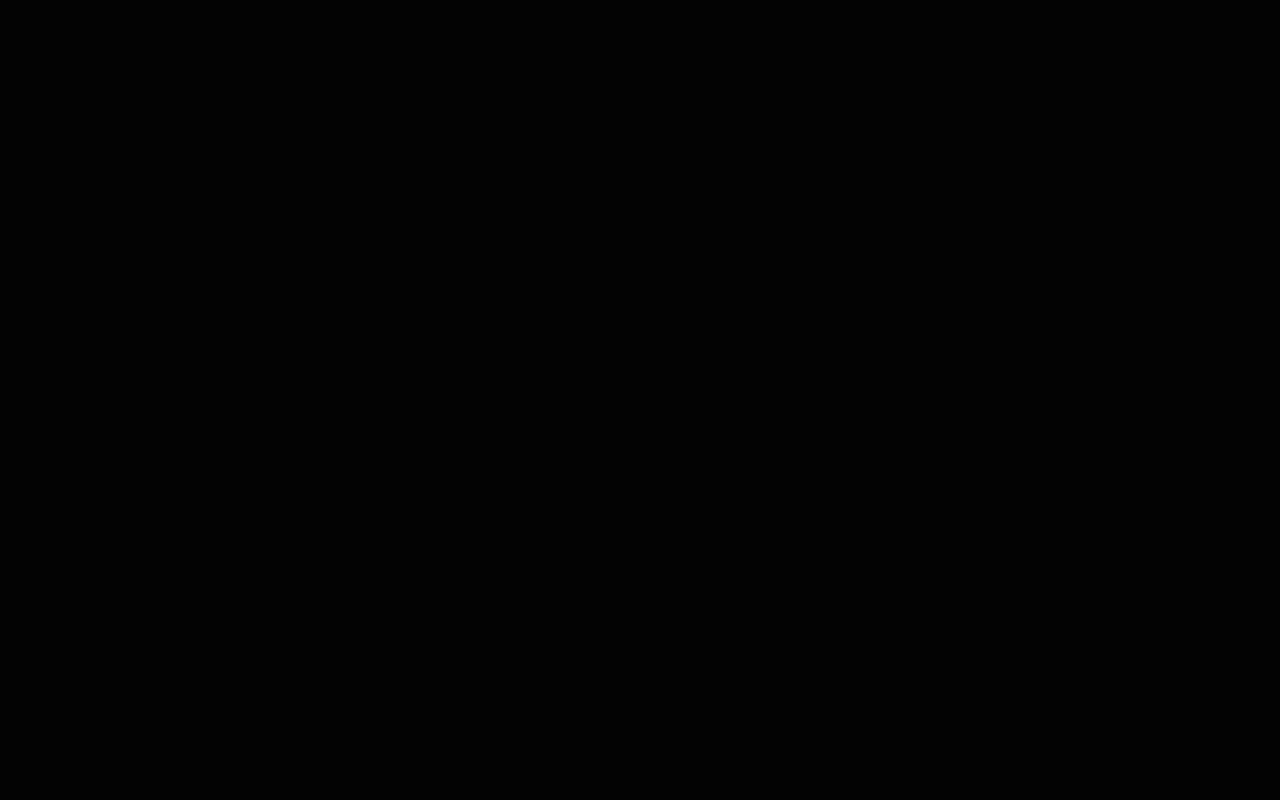
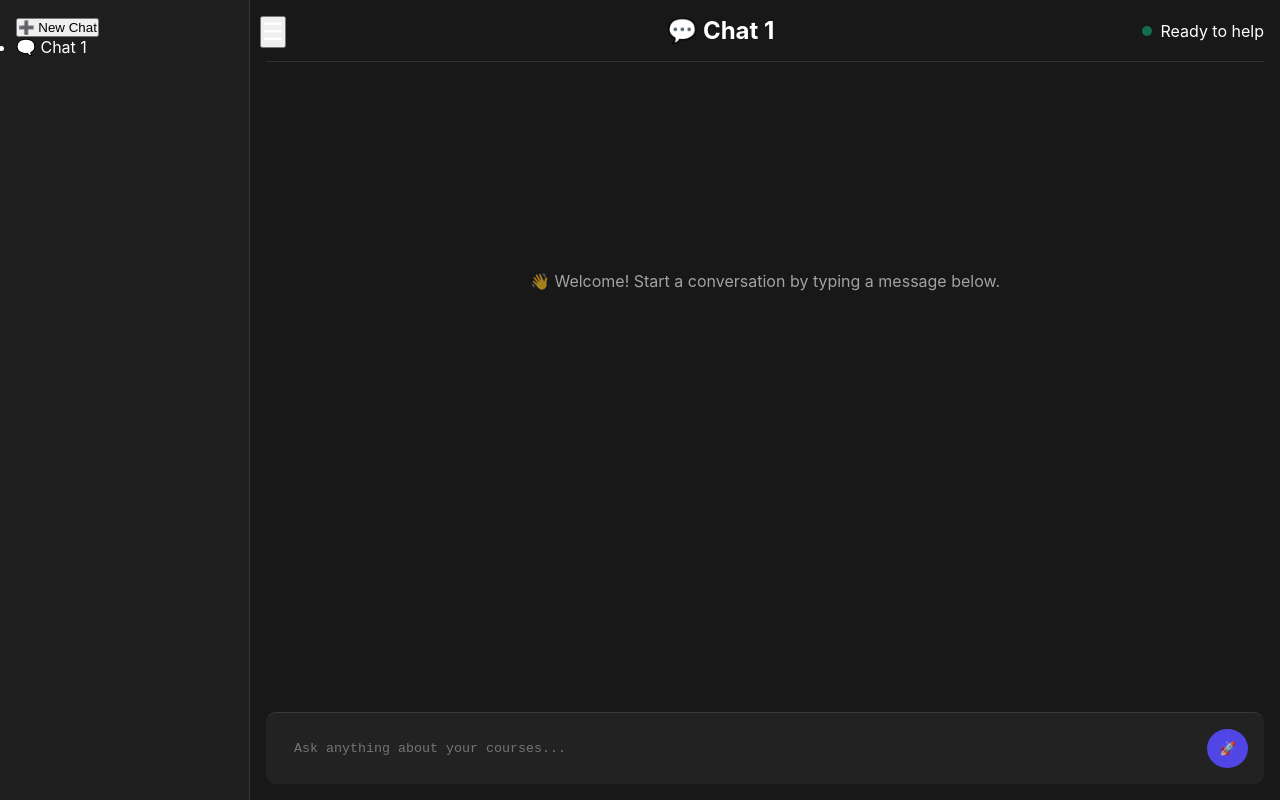
Before and after one commit to azeebneuron/soft-engg-project-jan-2025-se-Jan-31, a Vue app in the folder vue-project/: page /chatbot in a window 1280 px wide. Before the commit this address had no page. Built offline with nearby package versions, Linux system fonts and the light colour scheme.

Commit message:
ChatInterface in Development

```diff
--- a/vue-project/src/router/index.js
+++ b/vue-project/src/router/index.js
@@ -26,6 +26,11 @@ const router = createRouter({
       name: 'dashboard',
       component: () => import('../views/StudentDashboard.vue')
     },
+    {
+      path: '/chatbot',
+      name: 'chatbot',
+      component: () => import('../views/ChatInterface.vue')
+    }
 
   ],
 })
--- a/vue-project/src/views/ChatInterface.vue
+++ b/vue-project/src/views/ChatInterface.vue
@@ -1,9 +1,25 @@
 <template>
-    <div class="chat-interface" :class="isDarkMode ? 'dark-mode' : 'light-mode'">
+  <div class="chat-app">
+    <!-- Sidebar for Conversation History -->
+    <div class="sidebar" :class="{ hidden: isSidebarHidden }">
+      <button class="new-chat-button" @click="startNewChat">➕ New Chat</button>
+      <transition name="slide">
+        <ul v-show="!isSidebarHidden">
+          <li v-for="(conversation, index) in conversationHistory" :key="index" @click="loadConversation(conversation)">
+            🗨️ {{ conversation.title }}
+          </li>
+        </ul>
+      </transition>
+    </div>
+    <button class="sidebar-toggle" @click="toggleSidebar">☰</button>
+
+    <!-- Chat Interface -->
+    <div class="chat-interface" :class="{ expanded: isSidebarHidden }">
       <div class="chat-container">
         <!-- Chat Header -->
         <div class="chat-header">
-          <h2>AI Learning Assistant</h2>
+          <button class="sidebar-toggle-inline" @click="toggleSidebar">☰</button>
+          <h2>💬 {{ currentConversation.title }}</h2>
           <div class="chat-status">
             <span class="status-indicator"></span>
             Ready to help
@@ -12,20 +28,20 @@
 
         <!-- Chat Messages -->
         <div class="chat-messages" ref="messageContainer">
-          <div v-for="message in messages" :key="message.id"
+          <div v-if="currentConversation.messages.length === 0" class="welcome-text">
+            👋 Welcome! Start a conversation by typing a message below.
+          </div>
+          <div v-for="message in currentConversation.messages" :key="message.id"
                :class="['message', message.type]">
-            <div class="message-avatar">
-              {{ message.type === 'user' ? '👤' : '🤖' }}
-            </div>
             <div class="message-content">
               <div class="message-text">{{ message.text }}</div>
-              <div class="message-time">{{ message.timestamp }}</div>
+              <div class="message-time">⏳ {{ message.timestamp }}</div>
             </div>
           </div>
         </div>
 
         <!-- Input Area -->
-        <div class="chat-input">
+        <div class="chat-input" :class="{ expanded: isSidebarHidden }">
           <textarea
             v-model="newMessage"
             @keyup.enter.prevent="sendMessage"
@@ -34,18 +50,9 @@
             ref="messageInput"
           ></textarea>
           <button @click="sendMessage" class="send-button">
-            <span>Send</span>
+            🚀
           </button>
         </div>
-
-        <!-- Quick Actions -->
-        <div class="quick-actions">
-          <button v-for="action in quickActions"
-                  :key="action.id"
-                  @click="handleQuickAction(action)"
-                  class="quick-action-btn">
-            {{ action.label }}
-          </button>
       </div>
     </div>
   </div>
@@ -58,29 +65,24 @@
     return {
       messages: [],
       newMessage: '',
-        quickActions: [
-          { id: 1, label: 'Study Plan' },
-          { id: 2, label: 'Course Summary' },
-          { id: 3, label: 'Practice Questions' },
-          { id: 4, label: 'Resource Links' }
-        ],
-        isDarkMode: true
-      }
+      conversationHistory: [{ id: 1, title: 'Chat 1', messages: [] }],
+      currentConversation: { id: 1, title: 'Chat 1', messages: [] },
+      isSidebarHidden: false
+    };
   },
   methods: {
     sendMessage() {
       if (!this.newMessage.trim()) return;
 
-        this.messages.push({
+      this.currentConversation.messages.push({
         id: Date.now(),
         type: 'user',
         text: this.newMessage,
         timestamp: new Date().toLocaleTimeString()
       });
 
-        // Simulate AI response
       setTimeout(() => {
-          this.messages.push({
+        this.currentConversation.messages.push({
           id: Date.now(),
           type: 'ai',
           text: 'I understand your question. Let me help you with that...',
@@ -93,37 +95,111 @@
         this.scrollToBottom();
       });
     },
-      handleQuickAction(action) {
-        this.newMessage = action.label;
-        this.sendMessage();
-      },
     scrollToBottom() {
       const container = this.$refs.messageContainer;
       container.scrollTop = container.scrollHeight;
+    },
+    loadConversation(conversation) {
+      this.currentConversation = conversation;
+    },
+    startNewChat() {
+      const newChatId = this.conversationHistory.length + 1;
+      const newChat = { id: newChatId, title: `Chat ${newChatId}`, messages: [] };
+      this.conversationHistory.push(newChat);
+      this.currentConversation = newChat;
+    },
+    toggleSidebar() {
+      this.isSidebarHidden = !this.isSidebarHidden;
     }
   }
-  }
+};
 </script>
 
 <style scoped>
-  .chat-interface {
-    height: 100%;
-    max-height: calc(100vh - 2rem);
-    border-radius: 1rem;
-    background: rgba(255, 255, 255, 0.05);
-    backdrop-filter: blur(10px);
-    border: 1px solid rgba(255, 255, 255, 0.1);
+.chat-app {
+  display: flex;
+  height: 100vh;
+  background: #121212;
+  color: white;
+  font-family: 'Inter', sans-serif;
+}
+
+.sidebar {
+  width: 250px;
+  background: #1e1e1e;
+  padding: 1rem;
+  overflow-y: auto;
+  border-right: 1px solid rgba(255, 255, 255, 0.1);
+  transition: width 0.3s ease;
+}
+
+.sidebar.hidden {
+  width: 0;
+  padding: 0;
   overflow: hidden;
 }
 
+.sidebar-toggle {
+  position: absolute;
+  top: 1rem;
+  left: 260px;
+  font-size: 1.5rem;
+  cursor: pointer;
+  color: white;
+  transition: left 0.3s ease;
+}
+
+.sidebar-toggle-inline {
+  font-size: 1.2rem;
+  cursor: pointer;
+  background: none;
+  border: none;
+  color: white;
+  margin-right: 1rem;
+}
+
+.sidebar.hidden + .sidebar-toggle {
+  left: 10px;
+}
+
+.chat-interface {
+  flex-grow: 1;
+  display: flex;
+  flex-direction: column;
+  padding: 1rem;
+  background: #181818;
+  transition: margin-left 0.3s ease;
+}
+
+.chat-interface.expanded {
+  margin-left: 0;
+}
+
+.chat-input {
+  display: flex;
+  padding: 1rem;
+  background: #222222;
+  border-radius: 10px;
+  transition: width 0.3s ease;
+}
+
+.chat-input.expanded {
+  width: 100%;
+}
+
+.welcome-text {
+  text-align: center;
+  font-size: 1rem;
+  color: rgba(255, 255, 255, 0.6);
+  margin-top: 20%;
+}
 .chat-container {
     display: flex;
     flex-direction: column;
     height: 100%;
   }
-
   .chat-header {
-    padding: 1rem;
+      padding-bottom: 1rem;
       border-bottom: 1px solid rgba(255, 255, 255, 0.1);
       display: flex;
       justify-content: space-between;
@@ -133,15 +209,21 @@
     .chat-status {
       display: flex;
       align-items: center;
-    gap: 0.5rem;
-    font-size: 0.9rem;
     }
 
     .status-indicator {
-    width: 8px;
-    height: 8px;
+      width: 10px;
+      height: 10px;
       border-radius: 50%;
       background: #10B981;
+      margin-right: 0.5rem;
+      animation: pulse 1.5s infinite;
+    }
+
+    @keyframes pulse {
+      0% { opacity: 1; }
+      50% { opacity: 0.5; }
+      100% { opacity: 1; }
     }
 
     .chat-messages {
@@ -151,79 +233,59 @@
       display: flex;
       flex-direction: column;
       gap: 1rem;
+      scroll-behavior: smooth;
     }
 
     .message {
-    display: flex;
-    gap: 1rem;
-    max-width: 80%;
+      max-width: 75%;
+      padding: 0.85rem;
+      border-radius: 1rem;
+      font-size: 1rem;
+      transition: opacity 0.3s ease-in;
+    }
+
+    .message.user {
+      align-self: flex-end;
+      background: #4f46e5;
+      color: white;
     }
 
     .message.ai {
       align-self: flex-start;
-  }
-
-  .message.user {
-    align-self: flex-end;
-    flex-direction: row-reverse;
-  }
-
-  .message-content {
-    background: rgba(255, 255, 255, 0.05);
-    padding: 1rem;
-    border-radius: 1rem;
-  }
-
-  .message-time {
-    font-size: 0.8rem;
-    opacity: 0.7;
-    margin-top: 0.5rem;
+      background: rgba(255, 255, 255, 0.1);
+      color: white;
     }
 
     .chat-input {
+      display: flex;
       padding: 1rem;
       border-top: 1px solid rgba(255, 255, 255, 0.1);
-    display: flex;
-    gap: 1rem;
     }
 
     textarea {
       flex-grow: 1;
-    background: rgba(255, 255, 255, 0.05);
-    border: 1px solid rgba(255, 255, 255, 0.1);
-    border-radius: 0.5rem;
+      background: transparent;
+      border: none;
       padding: 0.75rem;
       color: inherit;
       resize: none;
     }
 
     .send-button {
-    background: linear-gradient(to right, rgb(99, 102, 241), rgb(168, 85, 247));
+      background: #4f46e5;
       border: none;
-    border-radius: 0.5rem;
-    padding: 0 1.5rem;
+      border-radius: 50%;
+      padding: 0.75rem;
       color: white;
       cursor: pointer;
+      display: flex;
+      align-items: center;
+      justify-content: center;
+      transition: transform 0.2s ease-in-out;
     }
 
-  .quick-actions {
-    padding: 1rem;
-    display: flex;
-    gap: 0.5rem;
-    overflow-x: auto;
+    .send-button:hover {
+      transform: scale(1.1);
     }
 
-  .quick-action-btn {
-    background: rgba(255, 255, 255, 0.05);
-    border: 1px solid rgba(255, 255, 255, 0.1);
-    border-radius: 2rem;
-    padding: 0.5rem 1rem;
-    white-space: nowrap;
-    cursor: pointer;
-    transition: all 0.3s ease;
-  }
-
-  .quick-action-btn:hover {
-    background: rgba(255, 255, 255, 0.1);
-  }
 </style>
--- /dev/null
+++ b/vue-project/src/views/Test.vue
@@ -0,0 +1,266 @@
+<template>
+    <div class="chat-app">
+      <!-- Sidebar for Conversation History -->
+      <div class="sidebar">
+        <h3>Conversations</h3>
+        <button class="new-chat-button" @click="startNewChat">➕ New Chat</button>
+        <ul>
+          <li v-for="(conversation, index) in conversationHistory" :key="index" @click="loadConversation(conversation)">
+            🗨️ {{ conversation.title }}
+          </li>
+        </ul>
+      </div>
+
+      <!-- Chat Interface -->
+      <div class="chat-interface" :class="isDarkMode ? 'dark-mode' : 'light-mode'">
+        <div class="chat-container">
+          <!-- Chat Header -->
+          <div class="chat-header">
+            <h2>💬 {{ currentConversation.title }}</h2>
+            <div class="chat-status">
+              <span class="status-indicator"></span>
+              Ready to help
+            </div>
+          </div>
+
+          <!-- Chat Messages -->
+          <div class="chat-messages" ref="messageContainer">
+            <div v-for="message in currentConversation.messages" :key="message.id"
+                 :class="['message', message.type]">
+              <div class="message-content">
+                <div class="message-text">{{ message.text }}</div>
+              </div>
+            </div>
+          </div>
+
+          <!-- Input Area -->
+          <div class="chat-input">
+            <textarea
+              v-model="newMessage"
+              @keyup.enter.prevent="sendMessage"
+              placeholder="Ask anything about your courses..."
+              rows="1"
+              ref="messageInput"
+            ></textarea>
+            <button @click="sendMessage" class="send-button">
+              🚀
+            </button>
+          </div>
+        </div>
+      </div>
+    </div>
+  </template>
+
+  <script>
+  export default {
+    name: 'ChatInterface',
+    data() {
+      return {
+        messages: [],
+        newMessage: '',
+        conversationHistory: [{ id: 1, title: 'Chat 1', messages: [] }],
+        currentConversation: { id: 1, title: 'Chat 1', messages: [] },
+        isDarkMode: true
+      };
+    },
+    methods: {
+      sendMessage() {
+        if (!this.newMessage.trim()) return;
+
+        this.currentConversation.messages.push({
+          id: Date.now(),
+          type: 'user',
+          text: this.newMessage,
+          timestamp: new Date().toLocaleTimeString()
+        });
+
+        setTimeout(() => {
+          this.currentConversation.messages.push({
+            id: Date.now(),
+            type: 'ai',
+            text: 'I understand your question. Let me help you with that...',
+            timestamp: new Date().toLocaleTimeString()
+          });
+        }, 1000);
+
+        this.newMessage = '';
+        this.$nextTick(() => {
+          this.scrollToBottom();
+        });
+      },
+      scrollToBottom() {
+        const container = this.$refs.messageContainer;
+        container.scrollTop = container.scrollHeight;
+      },
+      loadConversation(conversation) {
+        this.currentConversation = conversation;
+      },
+      startNewChat() {
+        const newChatId = this.conversationHistory.length + 1;
+        const newChat = { id: newChatId, title: `Chat ${newChatId}`, messages: [] };
+        this.conversationHistory.push(newChat);
+        this.currentConversation = newChat;
+      }
+    }
+  };
+  </script>
+
+  <style scoped>
+  .chat-app {
+    display: flex;
+    height: 100vh;
+    background: #121212;
+    color: white;
+    font-family: 'Inter', sans-serif;
+  }
+
+  .sidebar {
+    width: 280px;
+    background: #1e1e1e;
+    padding: 1rem;
+    overflow-y: auto;
+    border-right: 1px solid rgba(255, 255, 255, 0.1);
+  }
+
+  .sidebar h3 {
+    margin-bottom: 1rem;
+    font-weight: 600;
+  }
+
+  .new-chat-button {
+    width: 100%;
+    padding: 0.75rem;
+    margin-bottom: 1rem;
+    background: #4f46e5;
+    border: none;
+    border-radius: 0.5rem;
+    color: white;
+    font-size: 1rem;
+    cursor: pointer;
+    transition: background 0.3s ease;
+  }
+
+  .new-chat-button:hover {
+    background: #3b3bbf;
+  }
+
+  .sidebar ul {
+    list-style: none;
+    padding: 0;
+  }
+
+  .sidebar ul li {
+    padding: 0.75rem;
+    cursor: pointer;
+    border-radius: 0.5rem;
+    transition: background 0.3s ease, transform 0.2s ease;
+  }
+
+  .sidebar ul li:hover {
+    background: rgba(255, 255, 255, 0.1);
+    transform: translateX(5px);
+  }
+
+  .chat-interface {
+    flex-grow: 1;
+    display: flex;
+    flex-direction: column;
+    border-left: 1px solid rgba(255, 255, 255, 0.1);
+    padding: 1rem;
+  }
+
+  .chat-container {
+    display: flex;
+    flex-direction: column;
+    height: 100%;
+  }
+  .chat-header {
+      padding-bottom: 1rem;
+      border-bottom: 1px solid rgba(255, 255, 255, 0.1);
+      display: flex;
+      justify-content: space-between;
+      align-items: center;
+    }
+
+    .chat-status {
+      display: flex;
+      align-items: center;
+    }
+
+    .status-indicator {
+      width: 10px;
+      height: 10px;
+      border-radius: 50%;
+      background: #10B981;
+      margin-right: 0.5rem;
+      animation: pulse 1.5s infinite;
+    }
+
+    @keyframes pulse {
+      0% { opacity: 1; }
+      50% { opacity: 0.5; }
+      100% { opacity: 1; }
+    }
+
+    .chat-messages {
+      flex-grow: 1;
+      overflow-y: auto;
+      padding: 1rem;
+      display: flex;
+      flex-direction: column;
+      gap: 1rem;
+      scroll-behavior: smooth;
+    }
+
+    .message {
+      max-width: 75%;
+      padding: 0.85rem;
+      border-radius: 1rem;
+      font-size: 1rem;
+      transition: opacity 0.3s ease-in;
+    }
+
+    .message.user {
+      align-self: flex-end;
+      background: #4f46e5;
+      color: white;
+    }
+
+    .message.ai {
+      align-self: flex-start;
+      background: rgba(255, 255, 255, 0.1);
+      color: white;
+    }
+
+    .chat-input {
+      display: flex;
+      padding: 1rem;
+      border-top: 1px solid rgba(255, 255, 255, 0.1);
+    }
+
+    textarea {
+      flex-grow: 1;
+      background: transparent;
+      border: none;
+      padding: 0.75rem;
+      color: inherit;
+      resize: none;
+    }
+
+    .send-button {
+      background: #4f46e5;
+      border: none;
+      border-radius: 50%;
+      padding: 0.75rem;
+      color: white;
+      cursor: pointer;
+      display: flex;
+      align-items: center;
+      justify-content: center;
+      transition: transform 0.2s ease-in-out;
+    }
+
+    .send-button:hover {
+      transform: scale(1.1);
+    }
+    </style>
```
Lines whose indentation alone changed are shown as unchanged.
